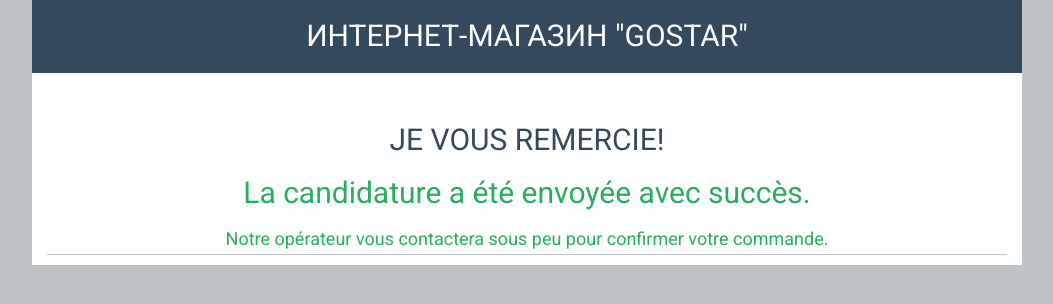
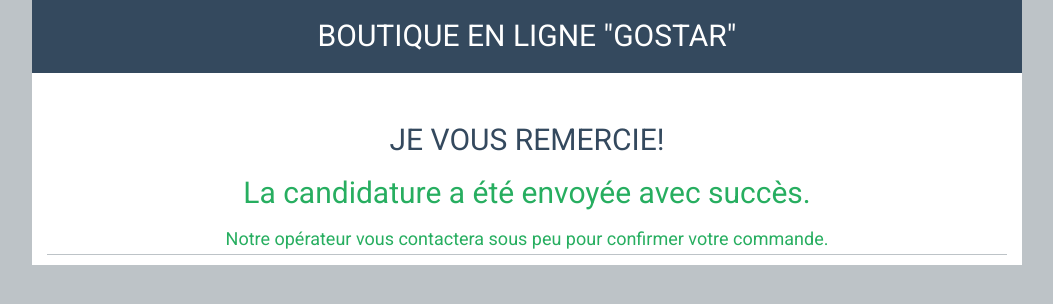
Before and after one commit to mobinox/juicev1, a plain HTML site: page request/success.html in a window 1280 px wide. Shown: the whole page, without its empty margins (113-1166 px from the left). Drawn offline with nearby package versions, Linux system fonts and the light colour scheme.

Commit message:
Updatelol

```diff
--- a/request/success.html
+++ b/request/success.html
@@ -16,7 +16,7 @@
 <div class="container content">
   <div class="row">
     <div class="col-lg-12 top">
-Интернет-магазин "GoStar"
+Boutique en ligne "GoStar"
     </div>
   </div> <!-- row -->
 
```
